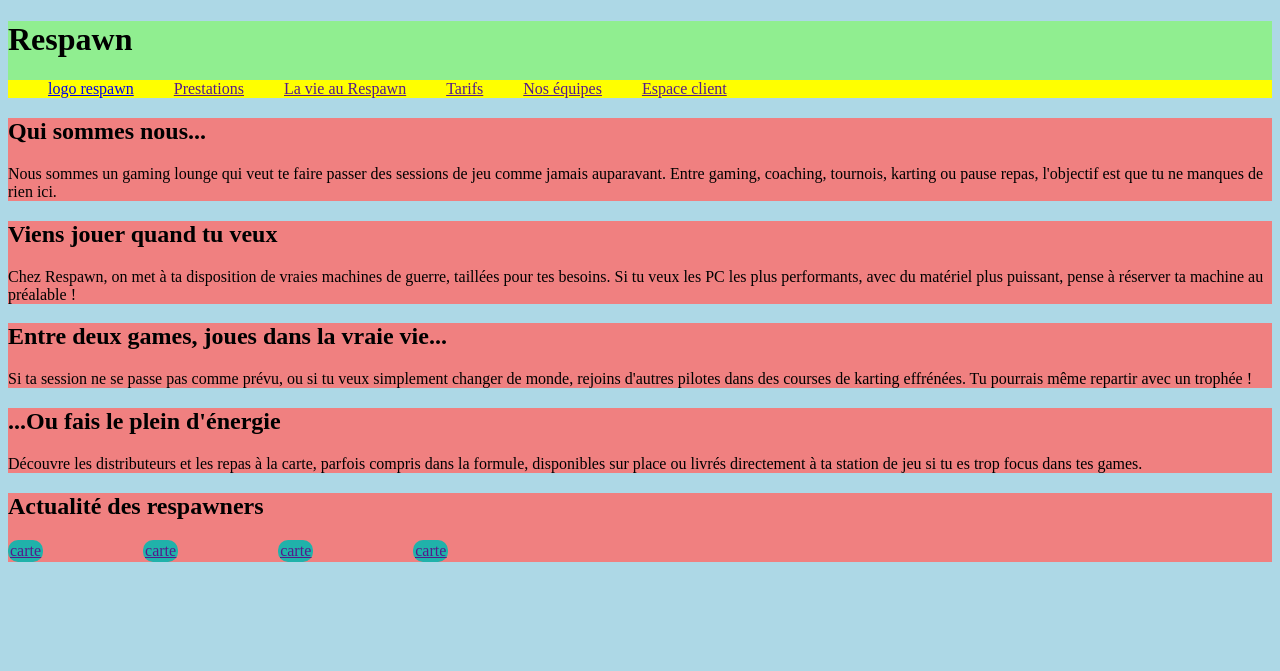
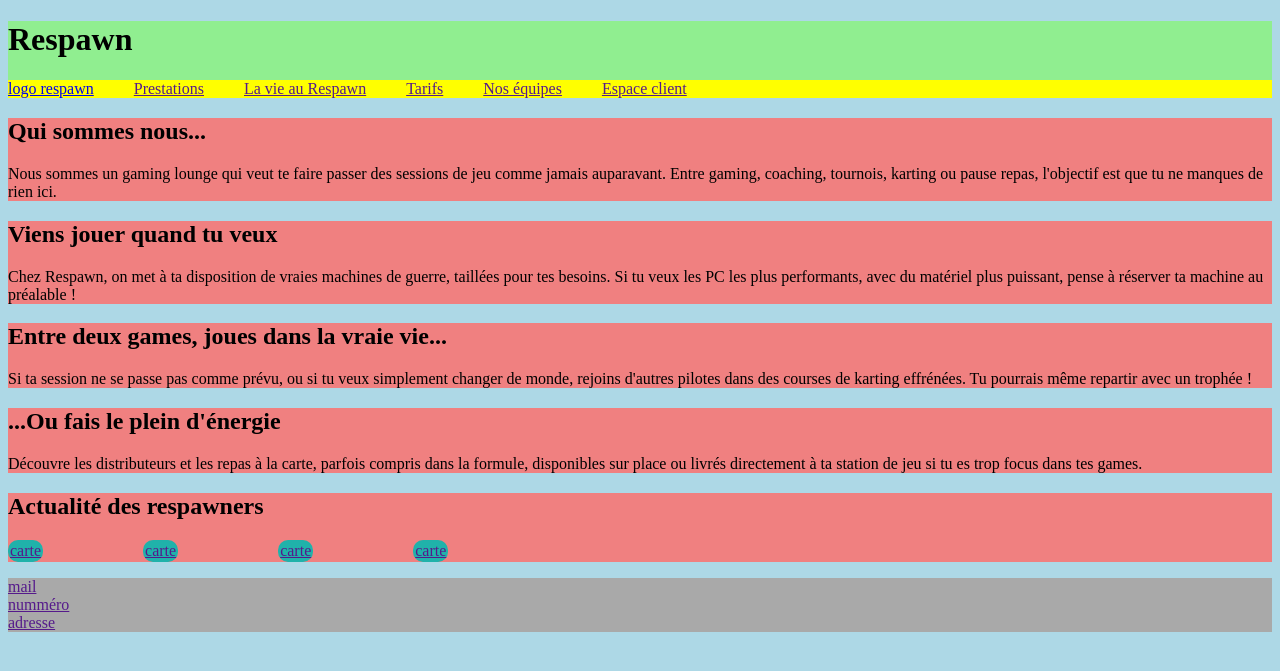
Before and after one commit to GoTenTen/Respawn_site_vitrine, a PHP site: page / in a window 1280 px wide. Shown: the top 671 px of the page. Run offline with PHP 8.4, Linux system fonts and the light colour scheme.

Commit message:
Correction de l'alignement des sous-listes du header

```diff
--- a/index.html
+++ b/index.html
@@ -11,7 +11,7 @@
         <h1>Respawn</h1>
         <nav>
             <ul>
-                <a href="index.html">logo respawn</a>
+                <li><a href="index.html">logo respawn</a></li>
                 <li>
                     <a href="">Prestations</a>
                     <ul>
@@ -63,7 +63,7 @@
         </section>
         <section>
             <h2>Actualité des respawners</h2>
-            <u class="cards">
+            <ul class="cards">
                 <li><a href="">carte</a></li>
                 <li><a href="">carte</a></li>
                 <li><a href="">carte</a></li>
@@ -72,9 +72,11 @@
         </section>
     </main>
     <footer>
-        <section>
-            <!--Bandeau de contact WIP-->
-        </section>
+        <ul>
+            <li><a href="">mail</a></li>
+            <li><a href="">numméro</a></li>
+            <li><a href="">adresse</a></li>
+        </ul>
     </footer>
 </body>
 </html>
--- a/public/styles/style.css
+++ b/public/styles/style.css
@@ -10,26 +10,35 @@ section{
     background-color: lightcoral;
 }
 
+footer {
+    background-color: darkgray;
+}
+
 nav{
     background-color: yellow;
 }
 
-nav ul{
-    list-style: none;
+ul {
+    list-style-type: none;
+    padding-inline-start: 0;
+    /*peut être mettre un margin 0 si d'autres décalages apparaissent*/
+}
+
+nav > ul{
     display: flex;
     gap: 40px;
 }
 
-nav li ul{
+nav ul > li > ul {
     display: none;
 }
 
-nav li:hover > ul{
-    display: block;
+nav ul > li:hover > ul{
+    display: flex;
+    flex-direction: column;
 }
 
 .cards{
-    list-style-type: none;
     display: flex;
     gap: 100px;
 }
```
